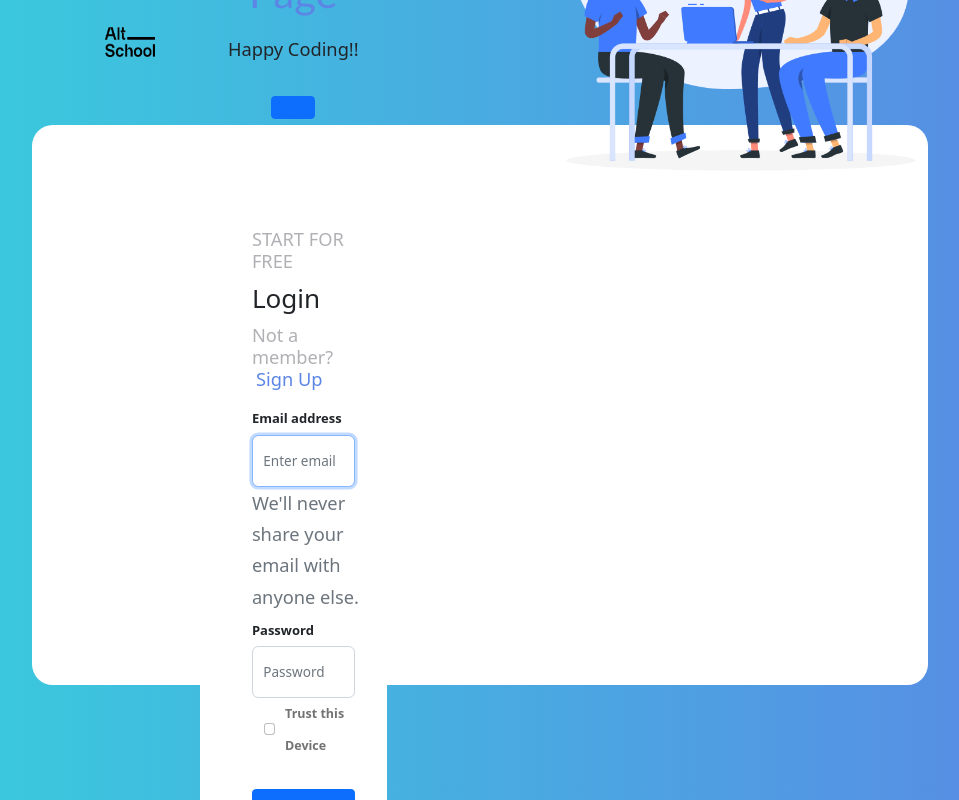
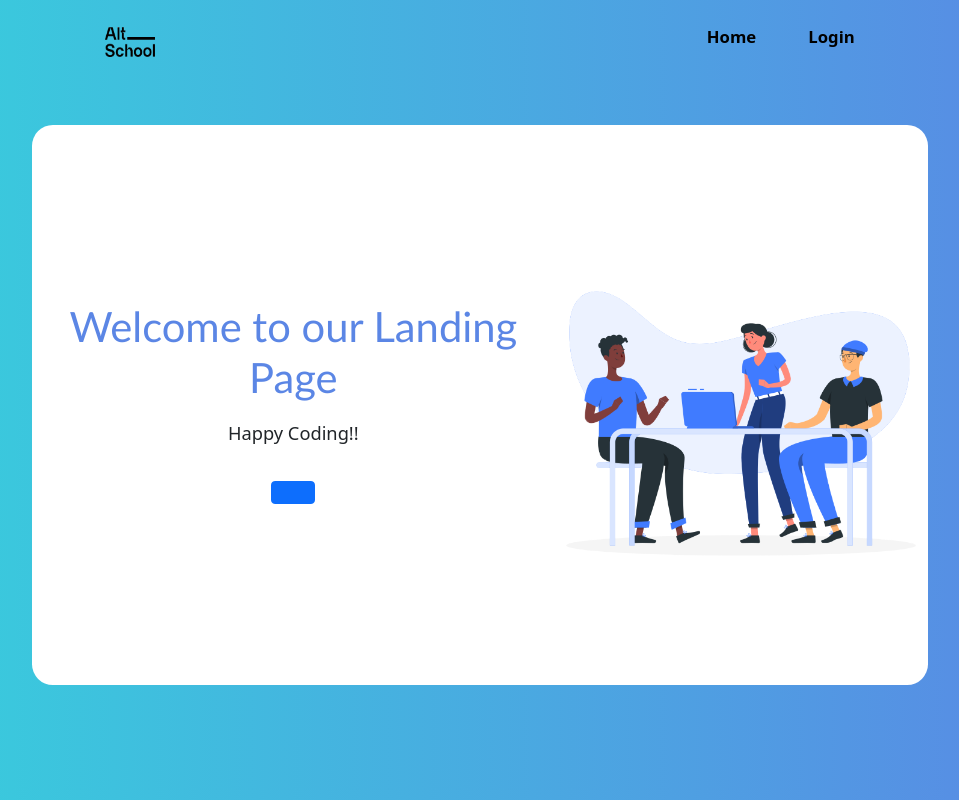
Before and after one commit to FawaleAyomide/UserAuth, a React (Create React App) app: page / in a window 1280 px wide. Shown: the top 800 px of the page, without its empty margins (160-1119 px from the left). Built offline with nearby package versions, Linux system fonts and the light colour scheme.

Commit message:
update login

```diff
--- a/src/Components/Home.jsx
+++ b/src/Components/Home.jsx
@@ -1,11 +1,8 @@
 import React from 'react'
-import { useState } from 'react'
 import { Helmet } from 'react-helmet-async'
 import illust from '../Img/Layer 2.png'
-import Login from './Login'
 
-const Home = () => {
-   const [inputText, setInputText] = useState('');
+const Home = ({inputText}) => {
 
   return (
     <div className='home'>
@@ -21,7 +18,6 @@ const Home = () => {
       <h3>Happy Coding!!</h3>
       <div className="bttn .d-sm-flex">
       <h3 className='btn btn-primary '>{inputText}</h3>
-      <Login setInputText={setInputText}/>
       </div>
       </aside>
       <div className='article col-sm' >
--- a/src/Components/Login.jsx
+++ b/src/Components/Login.jsx
@@ -8,7 +8,7 @@ import useToggle from '../Custom Hooks/useToggle';
 import { Helmet } from 'react-helmet-async';
 // const LOGIN_URL = ('/auth/login')
 
-const Login = ({setInputText}) => {
+const Login = () => {
   // const { setAuth } = useAuth();
 
   // const navigate = useNavigate();
@@ -23,6 +23,7 @@ const Login = ({setInputText}) => {
   const [errorMsg, setErrorMsg] = useState('');
   const [loggedIn, setLoggedIn] = useState(false);
   const [check, toggleCheck] = useToggle('persist', false)
+  const [inputText, setInputText] = useState('');
 
   useEffect(() => {
     userRef.current.focus();
@@ -64,7 +65,6 @@ const Login = ({setInputText}) => {
 
   // }
   const inputHandler = (e) => {
-    // console.log(e.target.value)
     setInputText(e.target.value)
   };
 
```
